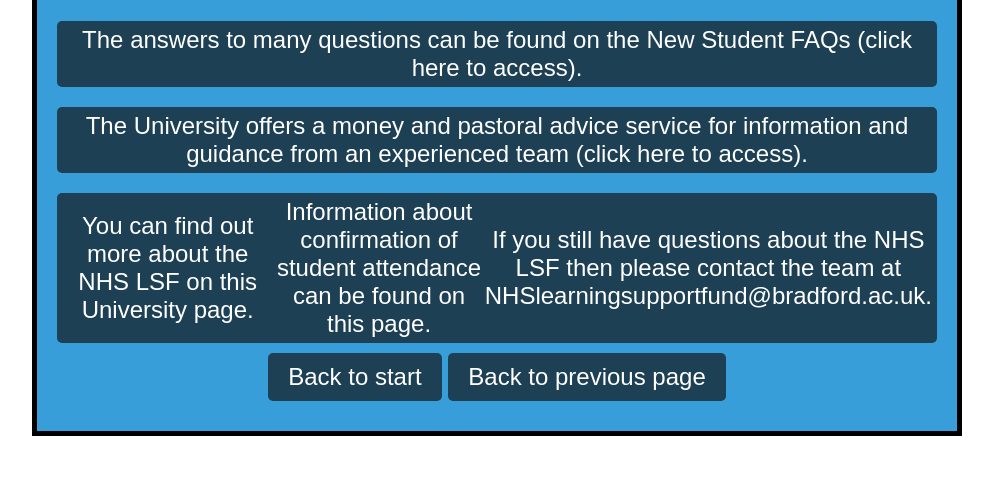
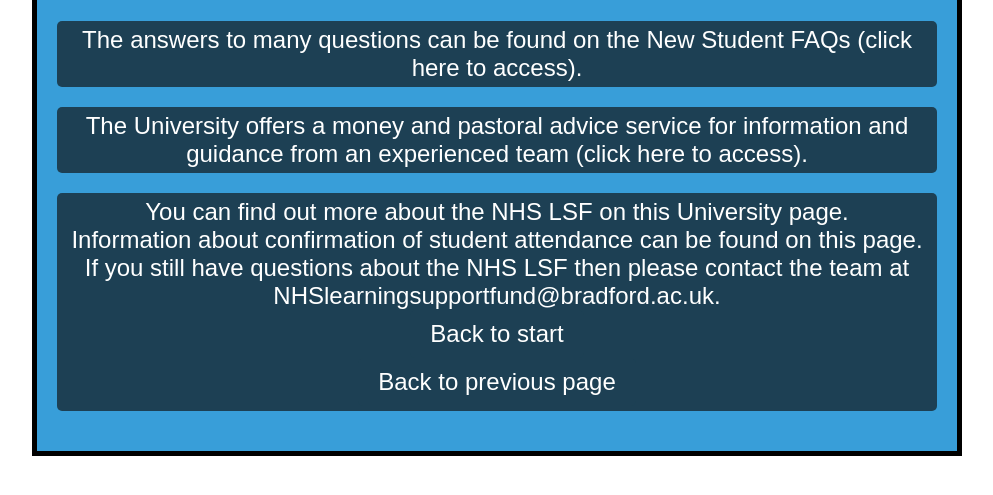
Before and after one commit to kmanchester1/interactiveguide, a plain HTML site: page page2 student experience.html in a window 1280 px wide. Shown: the part 211-706 px from the top of the page, without its empty margins (143-1136 px from the left). Drawn offline with Linux system fonts and the light colour scheme.

Commit message:
Update page2 student experience.html

```diff
--- a/page2 student experience.html
+++ b/page2 student experience.html
@@ -26,9 +26,9 @@
                 <a href="https://www.bradford.ac.uk/money/money-advice/" target="_blank" class="track-click" data-event-name="money_advice">The University offers a money and pastoral advice service for information and guidance from an experienced team (click here to access).</a>
             </div>
             <div class="box">
-                <a href="https://www.bradford.ac.uk/money/funding-your-studies/grants/nhs-support/" target="_blank" class="track-click" data-event-name="money_advice">You can find out more about the NHS LSF on this University page.</a>
-                <a href="https://www.nhsbsa.nhs.uk/nhs-learning-support-fund-lsf/confirmation-student-attendance-cosa">Information about confirmation of student attendance can be found on this page.</a>
-                <a>If you still have questions about the NHS LSF then please contact the team at NHSlearningsupportfund@bradford.ac.uk.</a>
+                <div><a href="https://www.bradford.ac.uk/money/funding-your-studies/grants/nhs-support/" target="_blank" class="track-click" data-event-name="money_advice">You can find out more about the NHS LSF on this University page.</a><div>
+                <div><a href="https://www.nhsbsa.nhs.uk/nhs-learning-support-fund-lsf/confirmation-student-attendance-cosa">Information about confirmation of student attendance can be found on this page.</a><div>
+                <div><a>If you still have questions about the NHS LSF then please contact the team at NHSlearningsupportfund@bradford.ac.uk.</a><div>
         </div>
 <div class="buttons">
     <div class="button-container">
```
